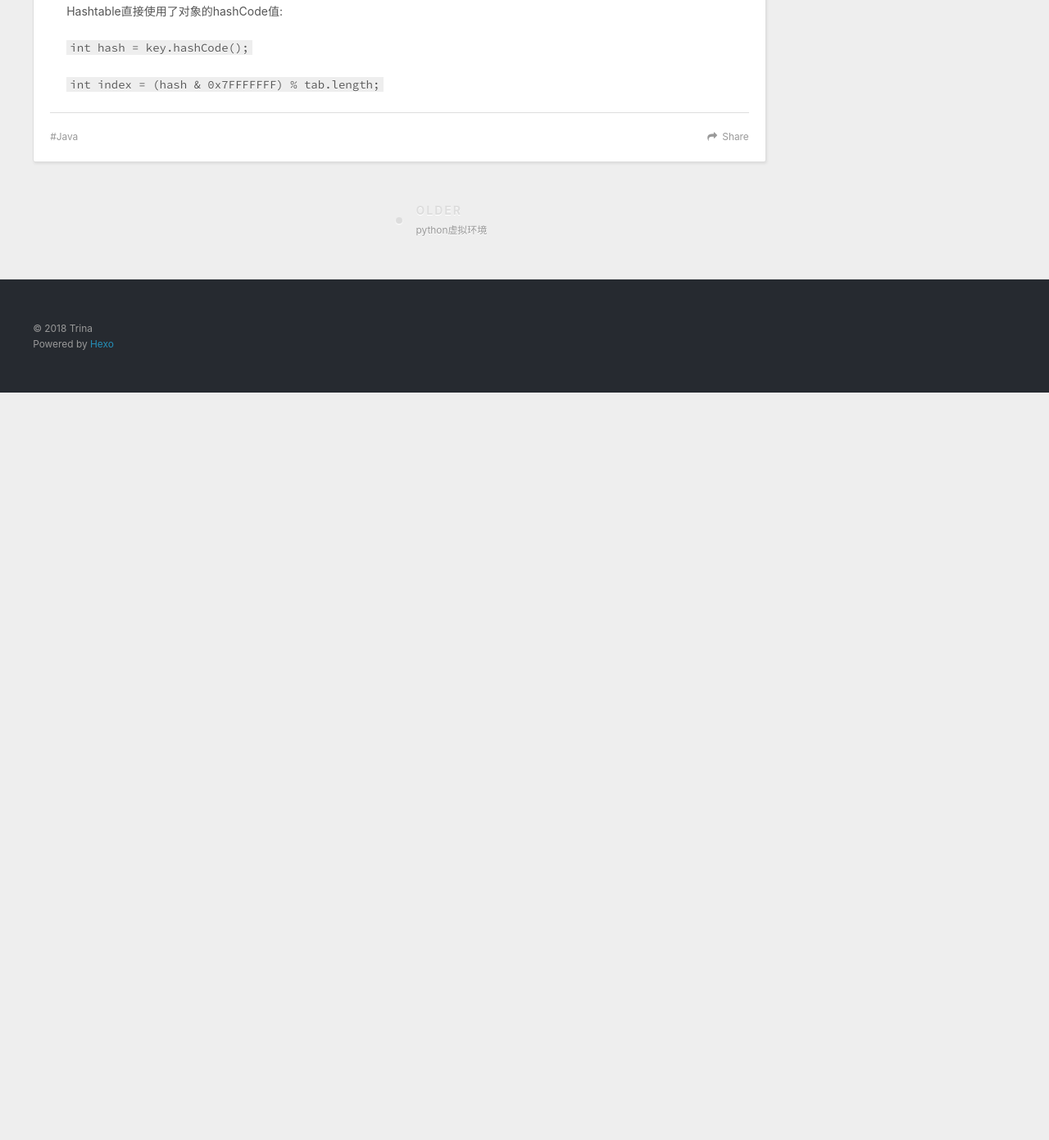
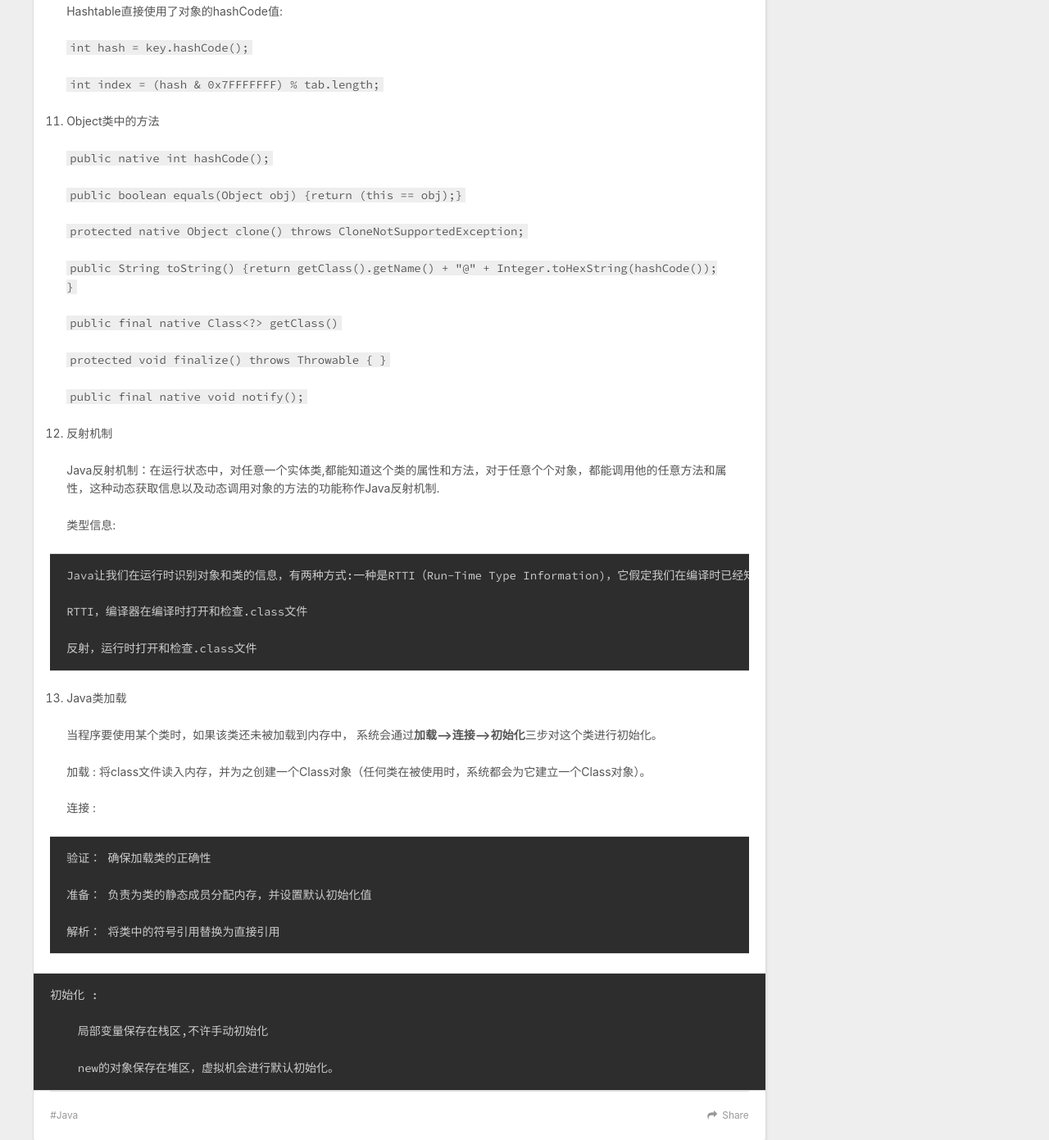
Before and after one commit to shuangshuangshuangfeng/shuangshuangshuangfeng.github.io, a plain HTML site: page 2018/12/24/Java基础/index.html in a window 1280 px wide. Shown: the part 2591-3982 px from the top of the page at 82% size. Before the commit the page ends 3070 px from the top, so only its background shows below. Drawn offline with nearby package versions, Linux system fonts and the light colour scheme.

Commit message:
Site updated: 2018-12-25 14:15:34

```diff
--- a/2018/12/24/Java基础/index.html
+++ b/2018/12/24/Java基础/index.html
@@ -15,7 +15,7 @@
 <meta property="og:site_name" content="未来在我手中，完全由我决定">
 <meta property="og:description" content="java基础知识回顾 JVM, JRE, JDK的区别  JVM（java Virtual Machine）:java虚拟机，用于保证java的跨平台性  JRE（Java Runtime Environmen）:java运行环境，包括JVM+Jave的系统类库  JDK（Java Development Kit）:Java的软件开发工具包, 他包含了Java的运行环境(JVM+Java系统类库)">
 <meta property="og:locale" content="default">
-<meta property="og:updated_time" content="2018-12-24T09:11:37.241Z">
+<meta property="og:updated_time" content="2018-12-25T06:15:24.904Z">
 <meta name="twitter:card" content="summary">
 <meta name="twitter:title" content="Java基础">
 <meta name="twitter:description" content="java基础知识回顾 JVM, JRE, JDK的区别  JVM（java Virtual Machine）:java虚拟机，用于保证java的跨平台性  JRE（Java Runtime Environmen）:java运行环境，包括JVM+Jave的系统类库  JDK（Java Development Kit）:Java的软件开发工具包, 他包含了Java的运行环境(JVM+Java系统类库)">
@@ -154,8 +154,43 @@
 <p><code>int hash = key.hashCode();</code></p>
 <p><code>int index = (hash &amp; 0x7FFFFFFF) % tab.length;</code></p>
 </li>
+<li><p>Object类中的方法</p>
+<p>  <code>public native int hashCode();</code></p>
+<p>  <code>public boolean equals(Object obj) {return (this == obj);}</code></p>
+<p>  <code>protected native Object clone() throws CloneNotSupportedException;</code></p>
+<p>  <code>public String toString() {return getClass().getName() + &quot;@&quot; + Integer.toHexString(hashCode()); }</code></p>
+<p> <code>public final native Class&lt;?&gt; getClass()</code></p>
+<p> <code>protected void finalize() throws Throwable { }</code></p>
+<p> <code>public final native void notify();</code></p>
+</li>
 </ol>
+<ol start="12">
+<li><p>反射机制</p>
+<p>Java反射机制：在运行状态中，对任意一个实体类,都能知道这个类的属性和方法，对于任意个个对象，都能调用他的任意方法和属性，这种动态获取信息以及动态调用对象的方法的功能称作Java反射机制.</p>
+<p>类型信息:</p>
+<pre><code>Java让我们在运行时识别对象和类的信息，有两种方式:一种是RTTI（Run-Time Type Information)，它假定我们在编译时已经知道了所有类型信息; 一种是反射机制，它允许我们在运行时发现和使用类的信息。
 
+RTTI，编译器在编译时打开和检查.class文件
+
+反射，运行时打开和检查.class文件
+</code></pre></li>
+<li><p>Java类加载</p>
+<p>当程序要使用某个类时，如果该类还未被加载到内存中， 系统会通过<strong>加载–&gt;连接–&gt;初始化</strong>三步对这个类进行初始化。</p>
+<p>加载 : 将class文件读入内存，并为之创建一个Class对象（任何类在被使用时，系统都会为它建立一个Class对象）。</p>
+<p>连接 : </p>
+<pre><code>验证： 确保加载类的正确性
+
+准备： 负责为类的静态成员分配内存，并设置默认初始化值
+
+解析： 将类中的符号引用替换为直接引用
+</code></pre></li>
+</ol>
+<pre><code>初始化 :
+
+    局部变量保存在栈区,不许手动初始化
+
+    new的对象保存在堆区，虚拟机会进行默认初始化。
+</code></pre>
 
     </div>
     <footer class="article-footer">
```
Also changed, not shown: index.html (+35 -0 lines).
